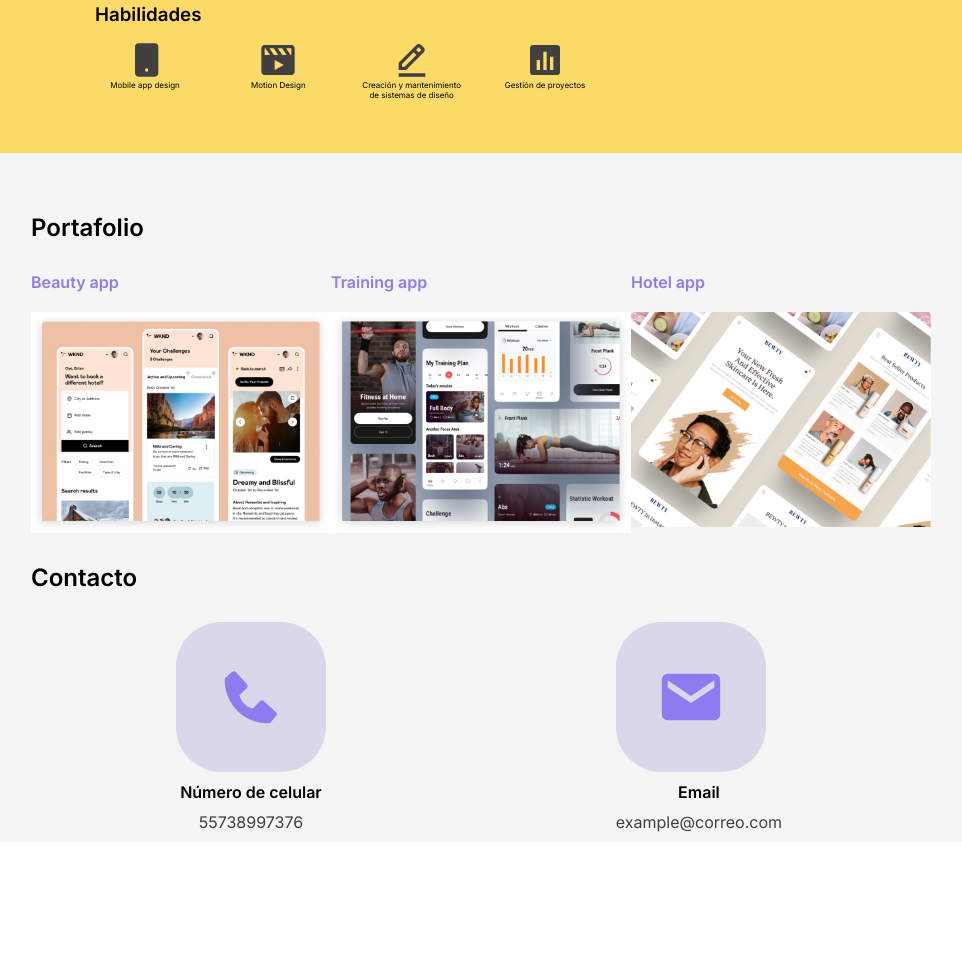
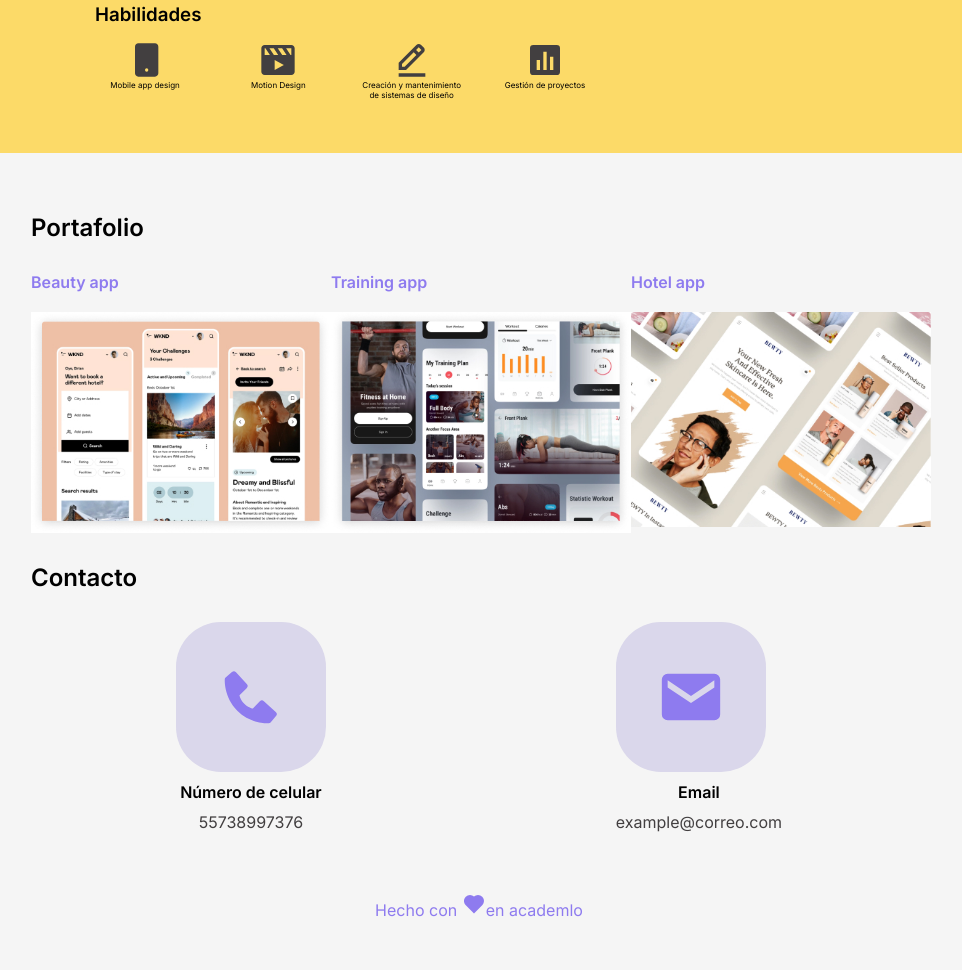
Before and after one commit to Kevoon0/My-portfolio, a plain HTML site: page index.html in a window 1280 px wide. Shown: the part 735-1705 px from the top of the page, without its empty margins (161-1123 px from the left). Before the commit the page ends 1577 px from the top, so only its background shows below. Drawn offline with Linux system fonts and the light colour scheme.

Commit message:
footer terminado

```diff
--- a/assets/style/style.css
+++ b/assets/style/style.css
@@ -576,3 +576,16 @@ section {
 }
 
 /*============================FOOTER===============================*/
+
+footer {
+    height: 100%;
+    width: 100%;
+    display: flex;
+    justify-content: center;
+    background-color: whitesmoke;
+}
+
+footer div {
+    color: #8E7BEF;
+    margin: 50px 0;
+}
--- a/index.html
+++ b/index.html
@@ -157,5 +157,8 @@
         </div>
         </div>
     </section>
+    <footer>
+        <div>Hecho con <img src="/assets/svg/heart.svg">en academlo</div>
+    </footer>
 </body>
 </html>
```
Also changed, not shown: assets/svg/heart.svg (added).
